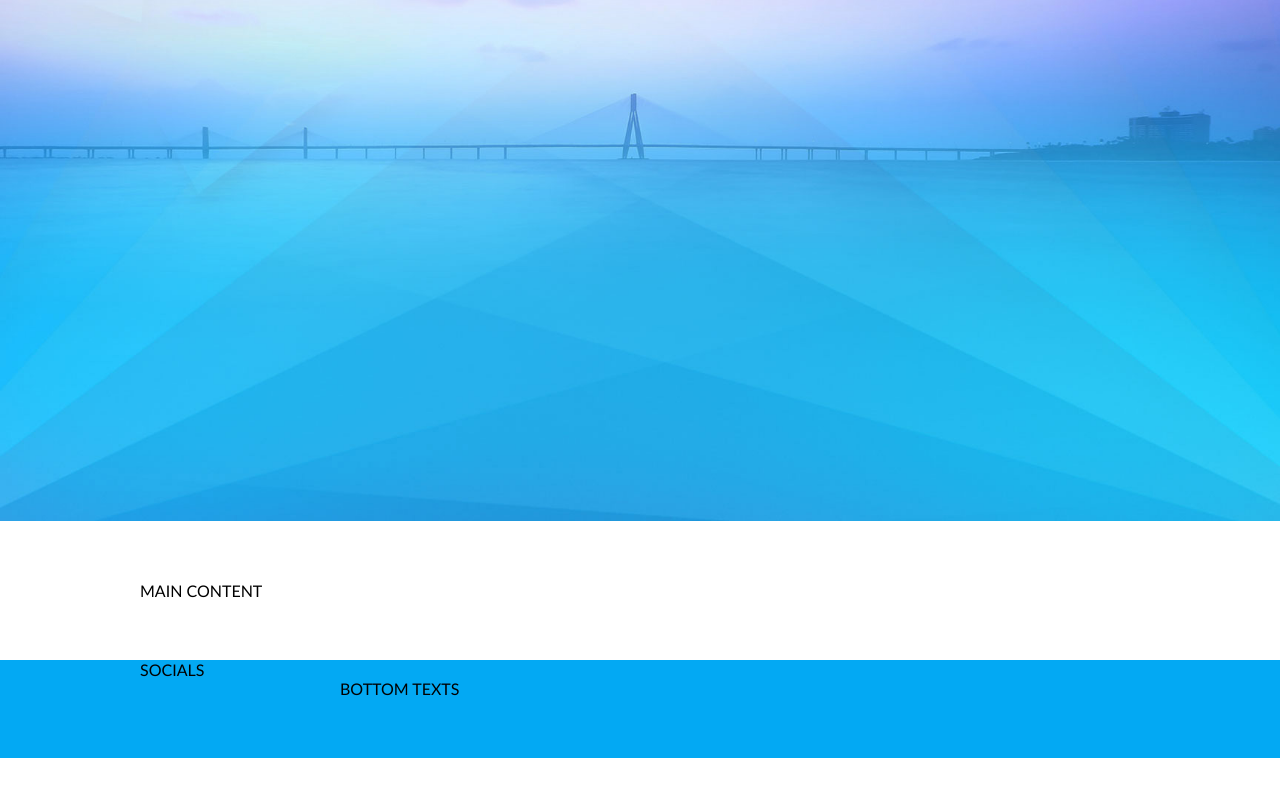
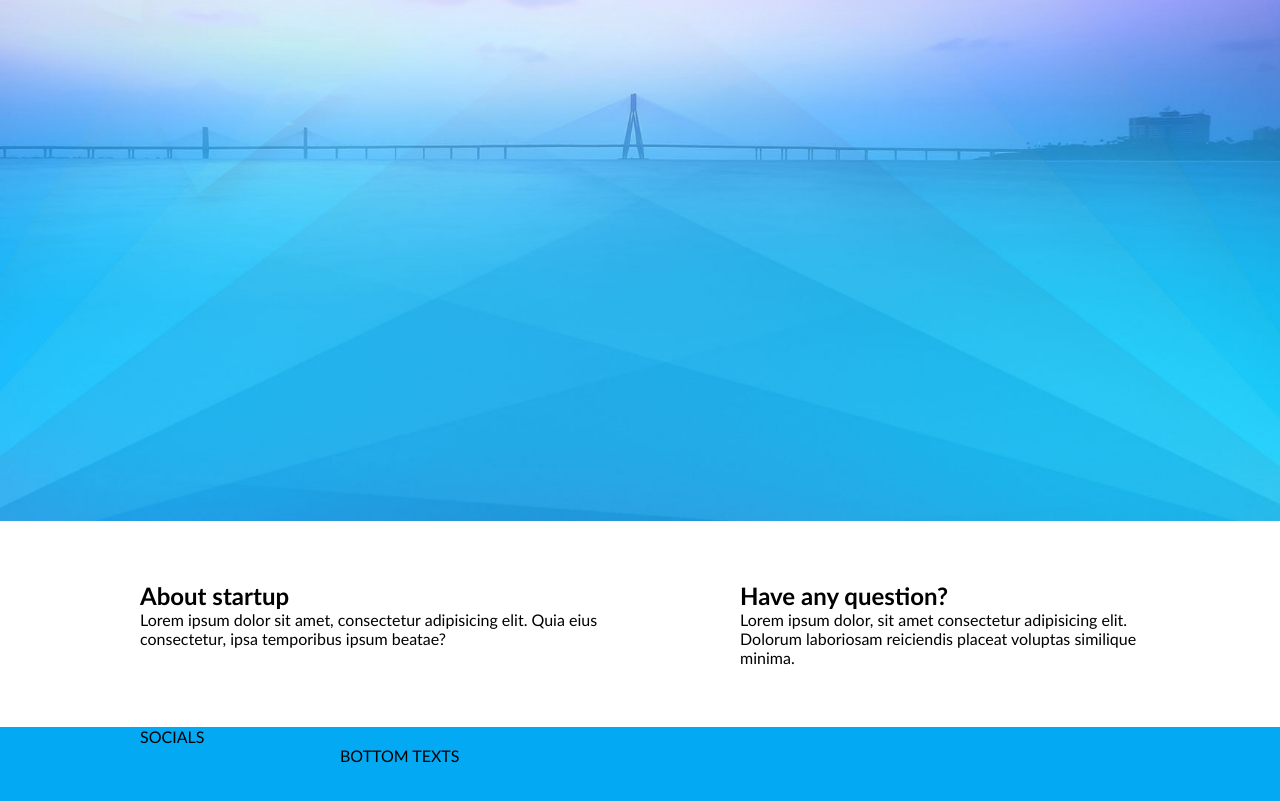
Before and after one commit to MonikaJaraite/08-coming-soon, a website: page index.html in a window 1280 px wide. Shown: the part 279-1080 px from the top of the page. Before the commit the page ends 1037 px from the top, so only its background shows below. Drawn offline with Linux system fonts and the light colour scheme.

Commit message:
Columns by float

```diff
--- a/css/base/layout.css
+++ b/css/base/layout.css
@@ -3,14 +3,25 @@
     padding-bottom: 60px;
 }
 
+.container > .short-row {
+    width: 600px;
+    margin-left: calc(50% - 300px);
+}
+
 .container > .row {
+    display:inline-block;
     width: 1000px;
     margin-left: calc(50% - 500px);
 }
 
-.container > .short-row {
-    width: 600px;
-    margin-left: calc(50% - 300px);
+.container > .row > .column {
+    width: 50%;
+    float: left;
+}
+
+.container > .row > .right-column {
+    width: 40%;
+    float: right;
 }
 
 @media (max-width: 1100px) {
--- a/index.html
+++ b/index.html
@@ -28,7 +28,14 @@
 
     <main class="container">
         <div class="row">
-            MAIN CONTENT
+            <div class="column">
+                <h2>About startup</h2>
+                <p>Lorem ipsum dolor sit amet, consectetur adipisicing elit. Quia eius consectetur, ipsa temporibus ipsum beatae?</p>
+            </div>
+            <div class="column right-column">
+                <h2>Have any question?</h2>
+                <p>Lorem ipsum dolor, sit amet consectetur adipisicing elit. Dolorum laboriosam reiciendis placeat voluptas similique minima.</p>
+            </div>
         </div>
     </main>
 
```
